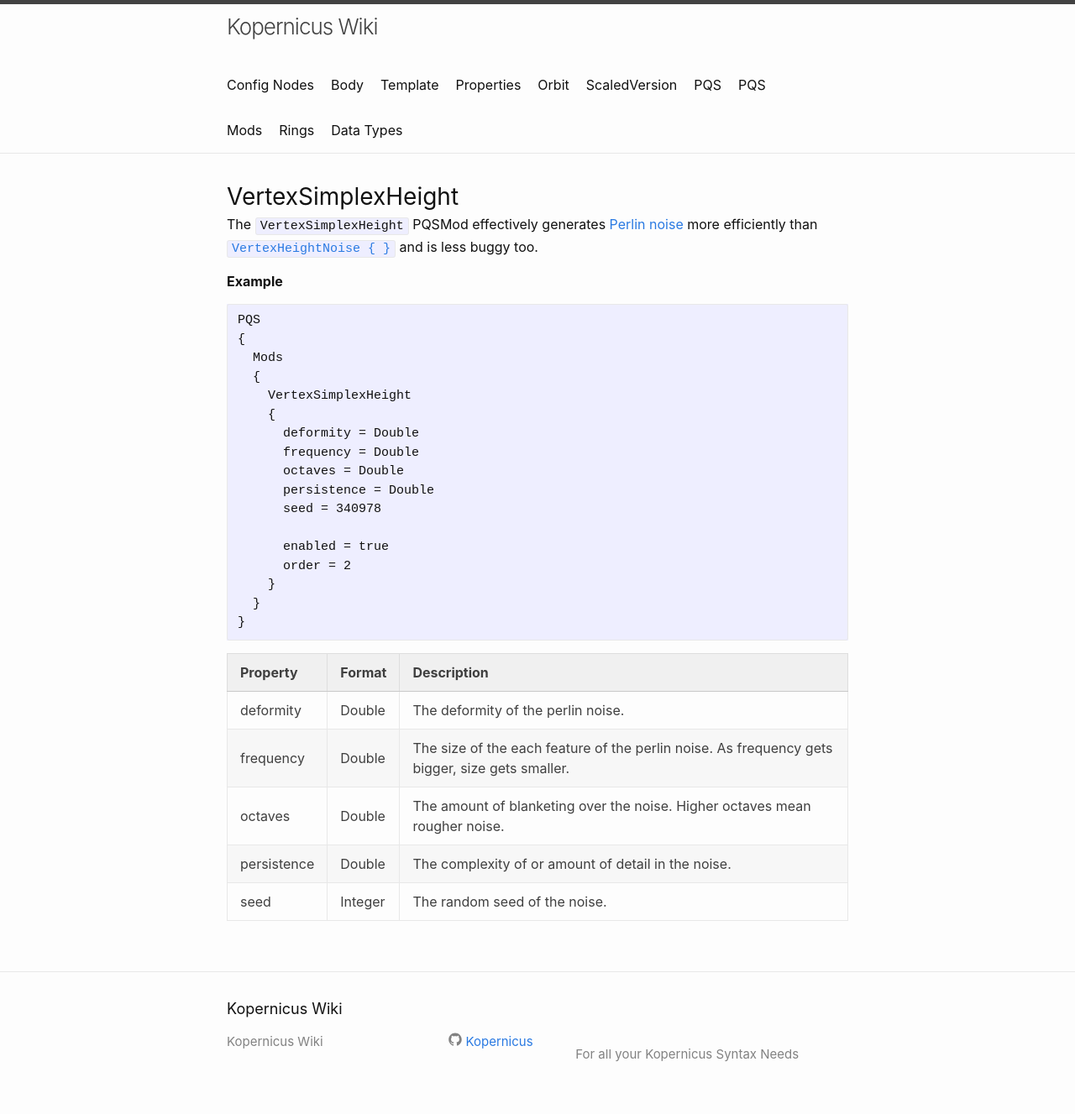
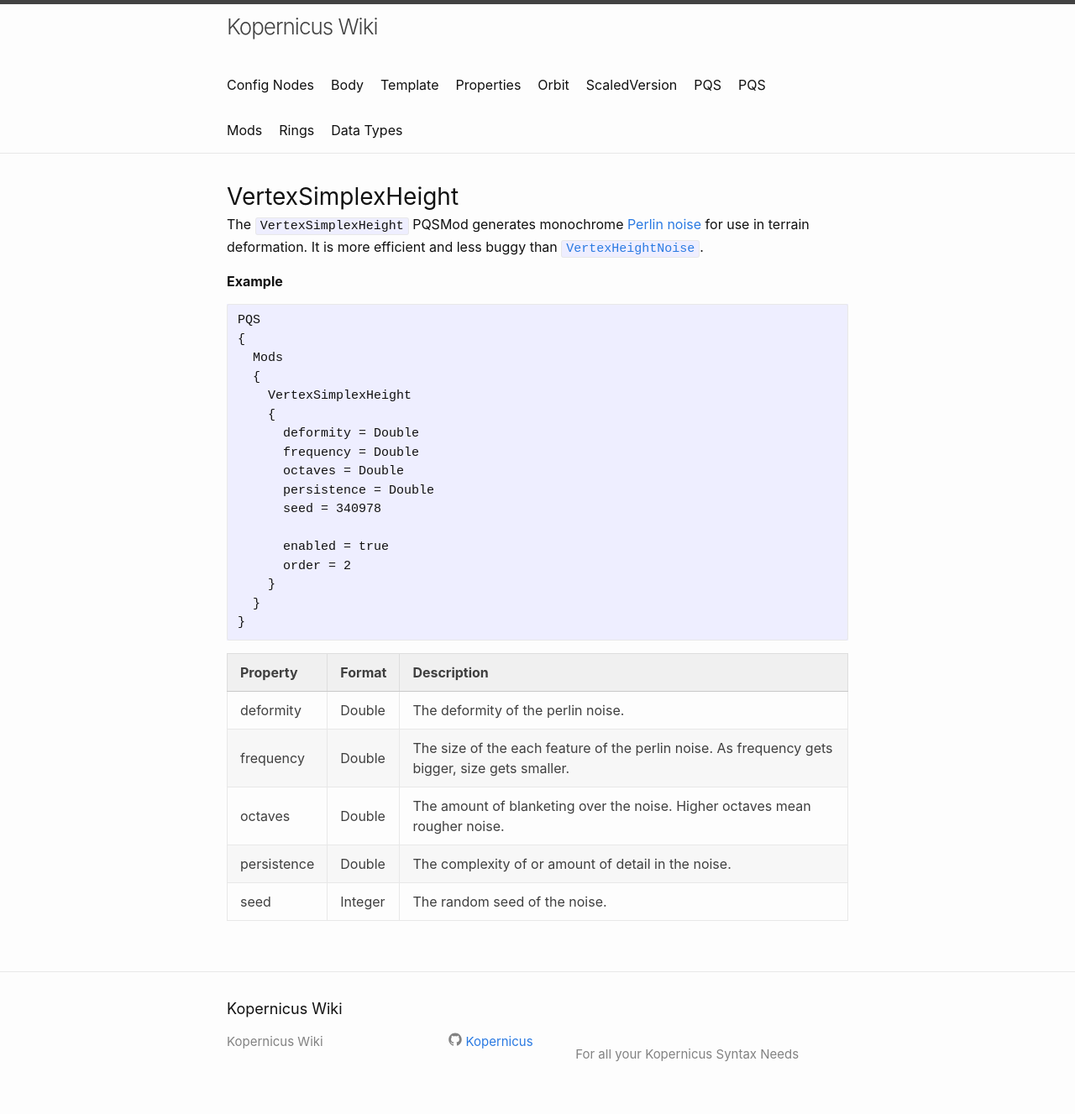
Before and after one commit to Kopernicus/wiki, a Jekyll site: the page built from main/PQSMods/VertexSimplexHeight.md, in a window 1280 px wide. Shown: the whole page at 84% size. Built offline with Jekyll 4.4.1, drawn with Linux system fonts in a browser that asks for light colours.

Commit message:
pqsmods branch

````diff
--- a/main/PQSMods/VertexSimplexHeight.md
+++ b/main/PQSMods/VertexSimplexHeight.md
@@ -3,7 +3,7 @@ layout: default
 title: VertexSimplexHeight
 ---
 
-The `VertexSimplexHeight` PQSMod effectively generates [Perlin noise]({{ site.baseurl }}{% link main/datatypes.md %}) more efficiently than [`VertexHeightNoise { }`]({{ site.baseurl }}{% link main/PQSMods/VertexHeightNoise.md %}) and is less buggy too.
+The `VertexSimplexHeight` PQSMod generates monochrome [Perlin noise]({{ site.baseurl }}{% link main/datatypes.md %}) for use in terrain deformation. It is more efficient and less buggy than [`VertexHeightNoise`]({{ site.baseurl }}{% link main/PQSMods/VertexHeightNoise.md %}).
 
 **Example**
 ```
````
